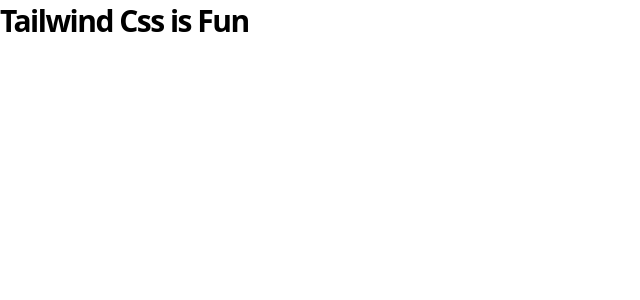
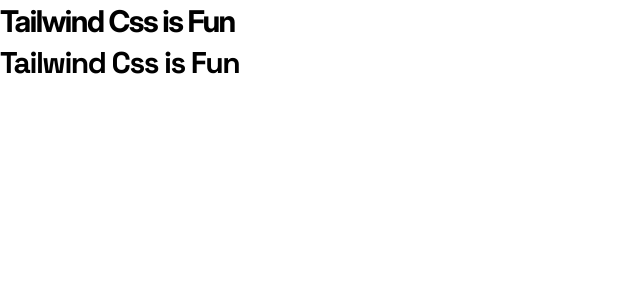
Before and after one commit to sakhnaahan/saikhnaa_devflow, a Next.js app: page / in a window 1280 px wide. Shown: the top 300 px of the page, without its empty margins (0-640 px from the left). Built offline with nearby package versions, Linux system fonts and the light colour scheme.

Commit message:
Setup Fonts

```diff
--- a/app/layout.tsx
+++ b/app/layout.tsx
@@ -1,16 +1,19 @@
 import type { Metadata } from "next";
 import { Geist, Geist_Mono } from "next/font/google";
 import "./globals.css";
+import localFont from "next/font/local";
 
-const geistSans = Geist({
-  variable: "--font-geist-sans",
-  subsets: ["latin"],
+const inter = localFont({
+  src: "./fonts/InterVF.ttf",
+  variable: "--font-inter",
+  weight: "100 200 300 400 500 700 800 900"
 });
 
-const geistMono = Geist_Mono({
-  variable: "--font-geist-mono",
-  subsets: ["latin"],
-});
+const spaceGrotesk = localFont({
+  src: "./fonts/SpaceGroteskVF.ttf",
+  variable: "--font-space-grotesk",
+  weight: "300 400 500 700"
+})
 
 export const metadata: Metadata = {
   title: "DevFlow",
@@ -25,7 +28,7 @@
   return (
     <html lang="en">
       <body
-        className={`${geistSans.variable} ${geistMono.variable} antialiased`}
+        className={`${inter.className} ${spaceGrotesk.variable} antialiased`}
       >
         {children}
       </body>
--- a/app/page.tsx
+++ b/app/page.tsx
@@ -2,9 +2,10 @@
 
 const page = () => {
   return (
-    <div>
+    <>
       <h1 className="h1-bold">Tailwind Css is Fun</h1>
-    </div>
+      <h1 className="h1-bold font-space-grotesk">Tailwind Css is Fun</h1>
+    </>
   );
 };
 
```
Also changed, not shown: app/fonts/InterVF.ttf (added), app/fonts/SpaceGroteskVF.ttf (added).
